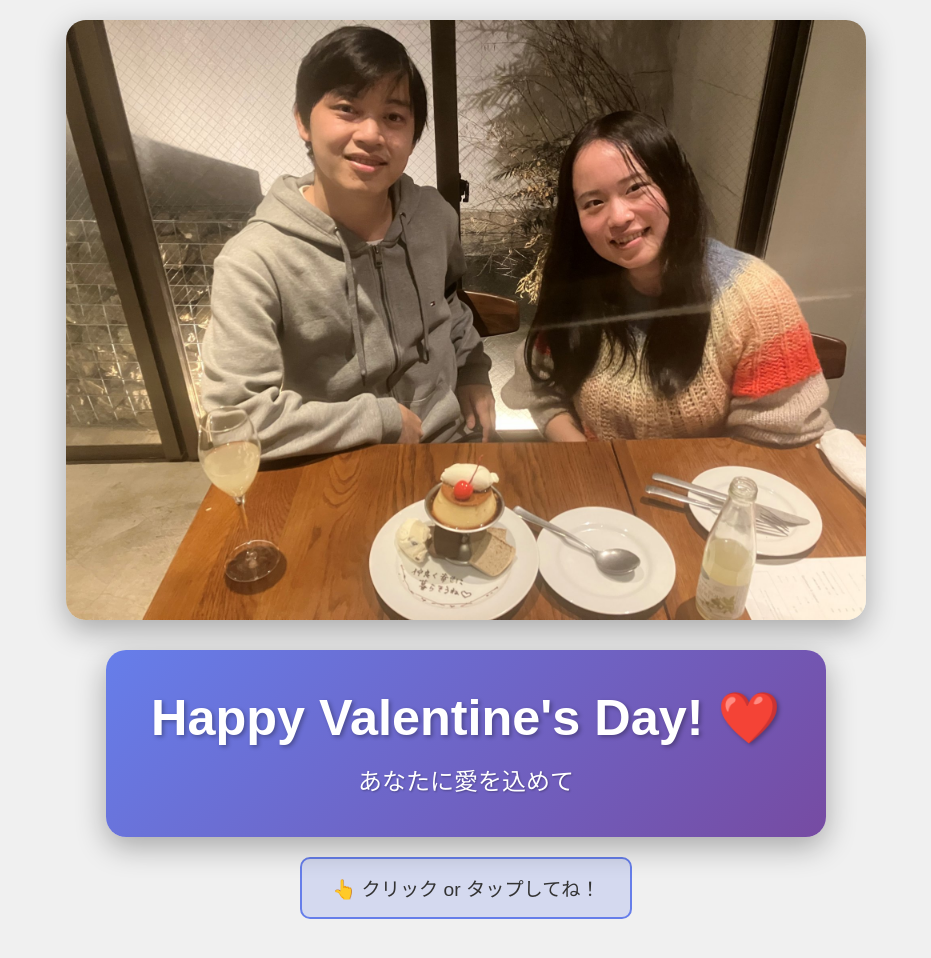
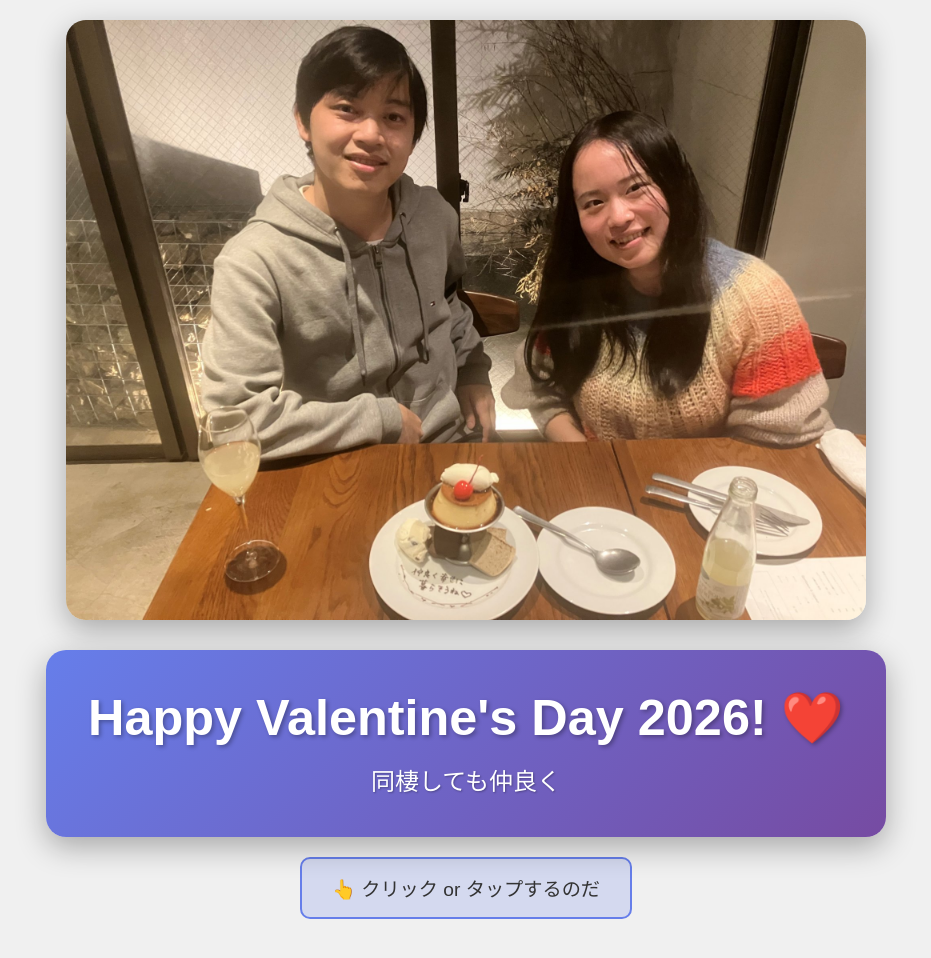
Before and after one commit to daifuku15/ValentineDay2026, a plain HTML site: page index.html in a window 1280 px wide. Shown: the whole page, without its empty margins (174-1105 px from the left). Drawn offline with Linux system fonts and the light colour scheme.

Commit message:
chage sentence

```diff
--- a/index.html
+++ b/index.html
@@ -136,17 +136,17 @@
     </div>
 
     <div class="container">
-        <h1>Happy Valentine's Day! ❤️</h1>
-        <p class="subtitle">あなたに愛を込めて</p>
+        <h1>Happy Valentine's Day 2026! ❤️</h1>
+        <p class="subtitle">同棲しても仲良く</p>
     </div>
 
     <div class="instruction">
-        👆 クリック or タップしてね！
+        👆 クリック or タップするのだ
     </div>
 
     <script>
         // ハートの絵文字バリエーション
-        const hearts = ['❤️', '💕', '💖', '💗', '💓', '💝', '💘', '💞'];
+        const hearts = ['❤️', '💕', '💖', '💗', '💓', '💝', '💘',🦑🦑'];
 
         // クリック/タップイベント
         document.body.addEventListener('click', function(e) {
```
